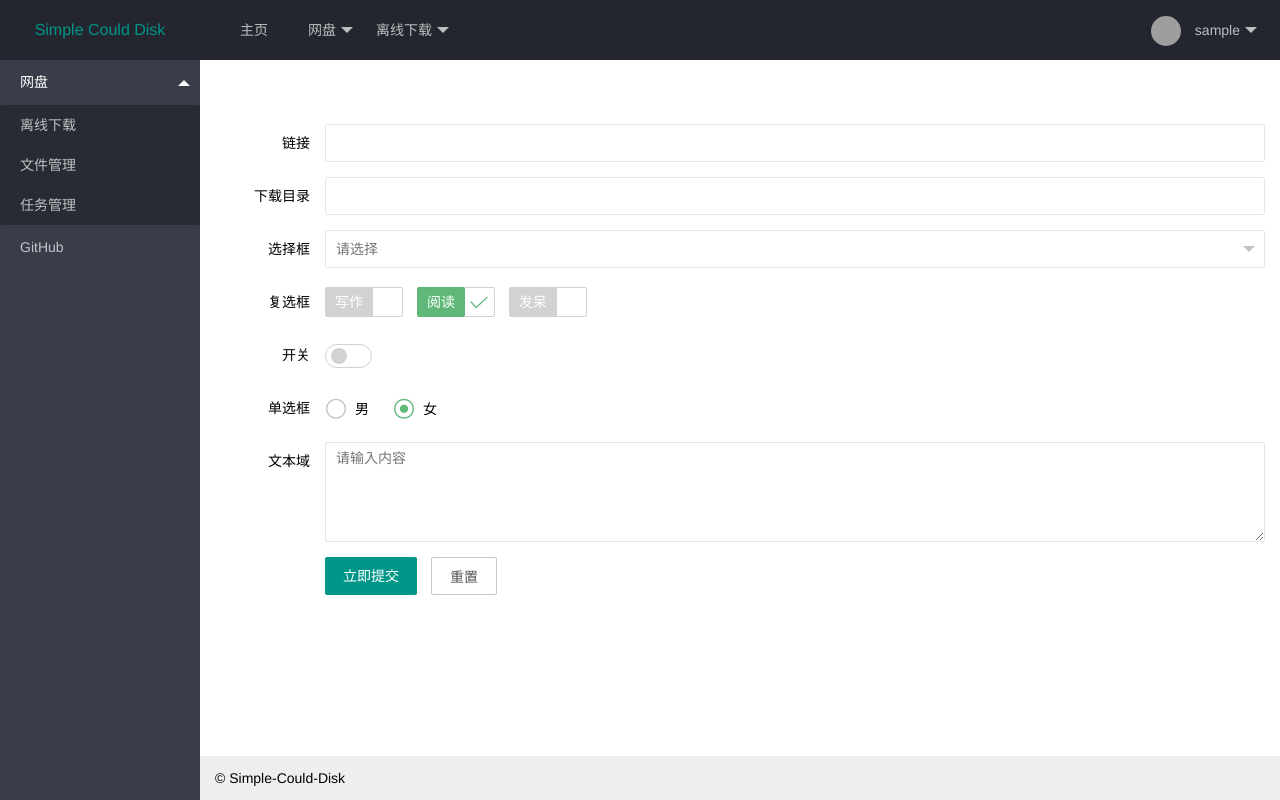
After one commit to NingAnMe/simple-cloud-disk, a Flask app: page /uri in a window 1280 px wide. The commit adds this page. Run offline with Flask 2, Linux system fonts and the light colour scheme; the visitor is signed in with stand-in values (Sample User, id 1); data comes from the database, SQL or seed files in the repository; grey boxes are pictures that could not be loaded.

Commit message:
增加URI路由

```diff
--- a/src/templates/base.html
+++ b/src/templates/base.html
@@ -22,6 +22,13 @@
                     <dd><a href="">离线下载</a></dd>
                     <dd><a href="{{ url_for('disk') }}">文件管理</a></dd>
                     <dd><a href="">任务管理</a></dd>
+                </dl>
+            </li>
+            <li class="layui-nav-item">
+                <a href="{{ url_for('disk') }}">离线下载</a>
+                <dl class="layui-nav-child">
+                    <dd><a href="">链接下载</a></dd>
+                    <dd><a href="{{ url_for('disk') }}">BT下载</a></dd>
                 </dl>
             </li>
         </ul>
--- a/src/templates/index.html
+++ b/src/templates/index.html
@@ -4,10 +4,10 @@
 <div class="layui-fluid">
     <div class="layui-row" align="center">
         <div align="center">
-            <a href="http://www.layui.com" class="layui-btn layui-btn-lg layui-btn-radius">
-                文档
+            <a href="https://github.com/NingAnMe/simple-cloud-disk/blob/master/README.md" class="layui-btn layui-btn-lg layui-btn-radius">
+                使用文档
             </a>
-            <a href="http://www.layui.com" class="layui-btn layui-btn-lg layui-btn-radius">
+            <a href="https://github.com/NingAnMe/simple-cloud-disk" class="layui-btn layui-btn-lg layui-btn-radius">
                 GitHub
             </a>
         </div>
--- /dev/null
+++ b/src/templates/uri.html
@@ -0,0 +1,68 @@
+{% extends "base.html" %}
+
+{% block content %}
+<div class="layui-fluid">
+    <form class="layui-form" action="">
+        <div class="layui-form-item">
+            <label class="layui-form-label">链接</label>
+            <div class="layui-input-block">
+                <input type="text" name="title" required lay-verify="required" placeholder=""
+                       autocomplete="off" class="layui-input">
+            </div>
+        </div>
+        <div class="layui-form-item">
+            <label class="layui-form-label">下载目录</label>
+            <div class="layui-input-block">
+                <input type="text" name="title" required lay-verify="required" placeholder=""
+                       autocomplete="off" class="layui-input">
+            </div>
+        </div>
+        <div class="layui-form-item">
+            <label class="layui-form-label">选择框</label>
+            <div class="layui-input-block">
+                <select name="city" lay-verify="required">
+                    <option value=""></option>
+                    <option value="0">北京</option>
+                    <option value="1">上海</option>
+                    <option value="2">广州</option>
+                    <option value="3">深圳</option>
+                    <option value="4">杭州</option>
+                </select>
+            </div>
+        </div>
+        <div class="layui-form-item">
+            <label class="layui-form-label">复选框</label>
+            <div class="layui-input-block">
+                <input type="checkbox" name="like[write]" title="写作">
+                <input type="checkbox" name="like[read]" title="阅读" checked>
+                <input type="checkbox" name="like[dai]" title="发呆">
+            </div>
+        </div>
+        <div class="layui-form-item">
+            <label class="layui-form-label">开关</label>
+            <div class="layui-input-block">
+                <input type="checkbox" name="switch" lay-skin="switch">
+            </div>
+        </div>
+        <div class="layui-form-item">
+            <label class="layui-form-label">单选框</label>
+            <div class="layui-input-block">
+                <input type="radio" name="sex" value="男" title="男">
+                <input type="radio" name="sex" value="女" title="女" checked>
+            </div>
+        </div>
+        <div class="layui-form-item layui-form-text">
+            <label class="layui-form-label">文本域</label>
+            <div class="layui-input-block">
+                <textarea name="desc" placeholder="请输入内容" class="layui-textarea"></textarea>
+            </div>
+        </div>
+        <div class="layui-form-item">
+            <div class="layui-input-block">
+                <button class="layui-btn" lay-submit lay-filter="formDemo">立即提交</button>
+                <button type="reset" class="layui-btn layui-btn-primary">重置</button>
+            </div>
+        </div>
+    </form>
+</div>
+{% endblock %}
--- a/src/web.py
+++ b/src/web.py
@@ -27,6 +27,20 @@ def disk():
     print(dirs)
     print(files)
     return render_template('disk.html', title='网盘', dirs=dirs, files=files)
+
+
+@app.route('/uri', methods=['GET', 'POST'])
+@login_required
+def uri():
+    disk_main_dir = get_disk_main_dir()
+    if not os.path.isdir(disk_main_dir):
+        os.makedirs(disk_main_dir)
+    dirs, files = get_dirs_files(disk_main_dir)
+
+    print(disk_main_dir)
+    print(dirs)
+    print(files)
+    return render_template('uri.html', title='链接下载', dirs=dirs, files=files)
 
 
 @app.route('/login', methods=['GET', 'POST'])
```
Also changed, not shown: src/form.py (+16 -2 lines). Lines whose indentation alone changed are shown as unchanged.
